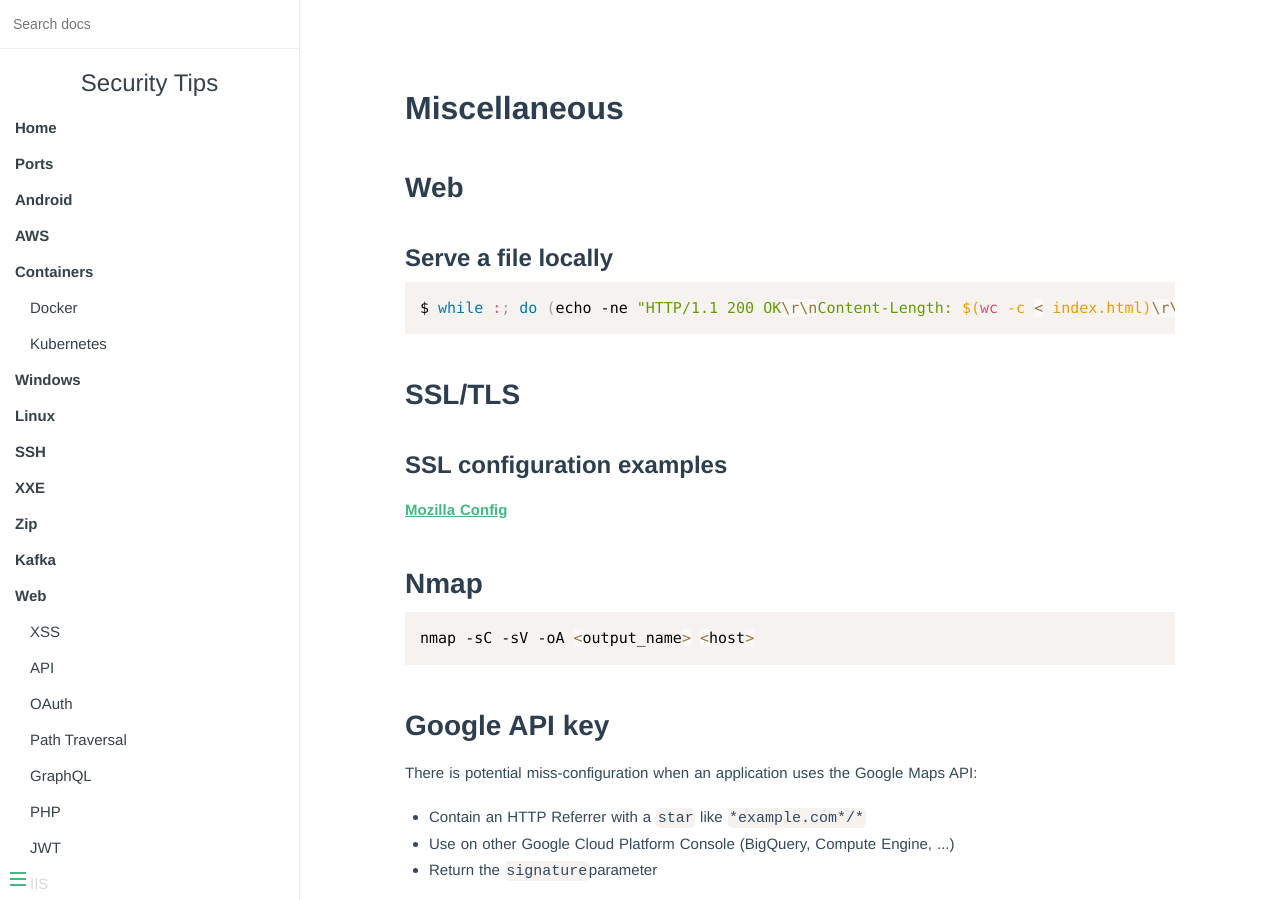
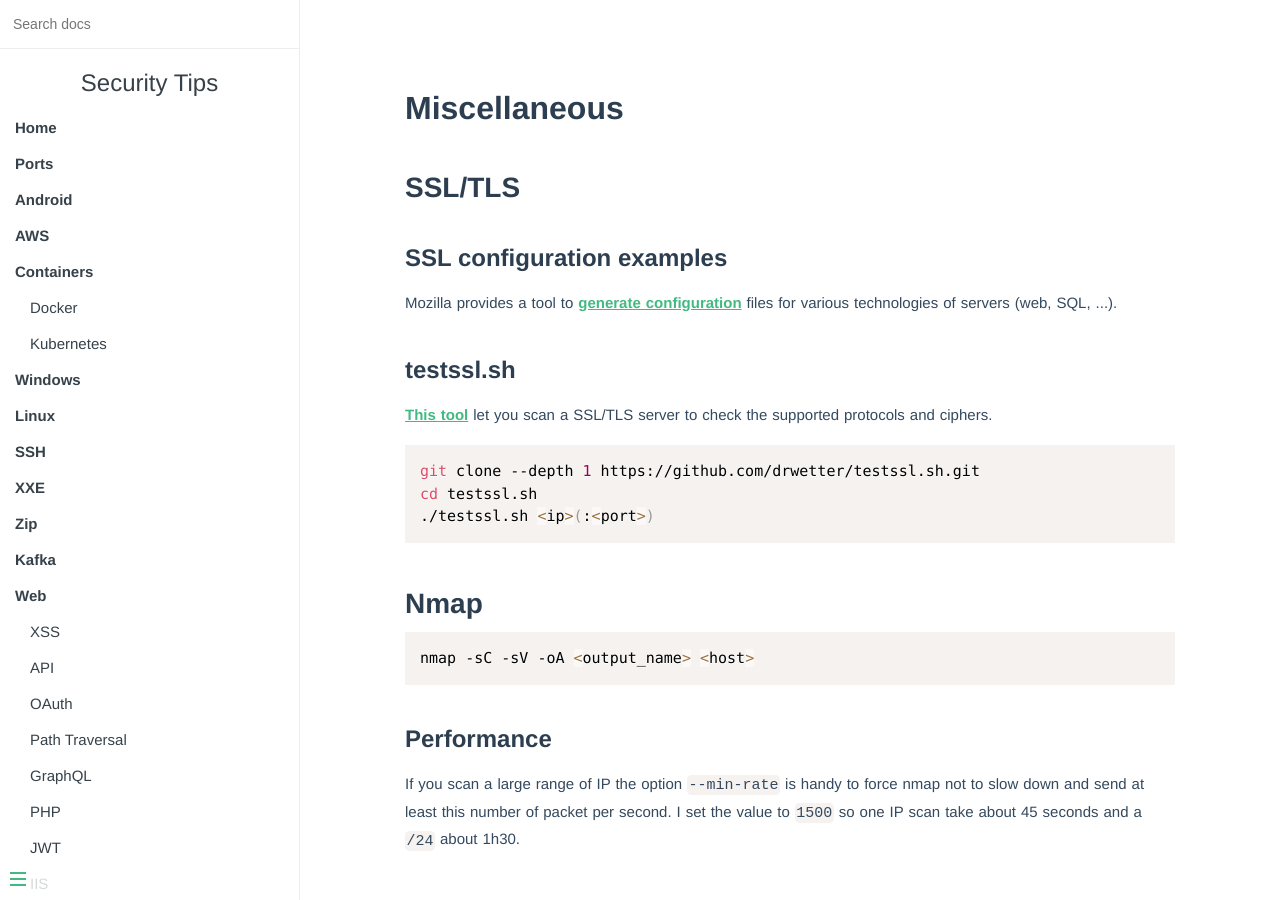
Before and after one commit to vincd/security-tips, an MkDocs documentation site: the page built from docs/miscs.md, in a window 1280 px wide and 900 px high. Built offline with MkDocs 1.6.1, drawn with Linux system fonts in a browser that asks for light colours; some of the changed text lies outside the part shown.

Commit message:
Add tips on nmap and SSL/TLS

````diff
--- a/docs/miscs.md
+++ b/docs/miscs.md
@@ -1,18 +1,24 @@
 Miscellaneous
 ============
-
-## Web
-### Serve a file locally
-
-```bash
-$ while :; do (echo -ne "HTTP/1.1 200 OK\r\nContent-Length: $(wc -c < index.html)\r\n\r\n"; cat index.html) | nc -l -p 8080; done
-```
 
 ## SSL/TLS
 
 ### SSL configuration examples
 
-[Mozilla Config](https://ssl-config.mozilla.org/)
+Mozilla provides a tool to [generate configuration](https://ssl-config.mozilla.org/)
+files for various technologies of servers (web, SQL, ...).
+
+
+### testssl.sh
+
+[This tool](https://github.com/drwetter/testssl.sh/) let you scan a SSL/TLS
+server to check the supported protocols and ciphers.
+
+```bash
+git clone --depth 1 https://github.com/drwetter/testssl.sh.git
+cd testssl.sh
+./testssl.sh <ip>(:<port>)
+```
 
 
 ## Nmap
@@ -20,6 +26,13 @@ $ while :; do (echo -ne "HTTP/1.1 200 OK\r\nContent-Length: $(wc -c < index.html
 ```bash
 nmap -sC -sV -oA <output_name> <host>
 ```
+
+### Performance
+
+If you scan a large range of IP the option `--min-rate` is handy to force nmap
+not to slow down and send at least this number of packet per second. I set the
+value to `1500` so one IP scan take about 45 seconds and a `/24` about 1h30.
+
 
 
 ## Google API key
@@ -54,3 +67,14 @@ passwords on equipments or applications.
 ```bash
 wget -r -N --no-parent --reject '*index.html*' -nH --cut-dirs=1  <url>
 ```
+
+## Web
+
+### Serve a file locally
+
+Here is a onliner (I don't remember from where) to expose a simple web server
+using `netcat`:
+
+```bash
+while :; do (echo -ne "HTTP/1.1 200 OK\r\nContent-Length: $(wc -c < index.html)\r\n\r\n"; cat index.html) | nc -l -p 8080; done
+```
````
